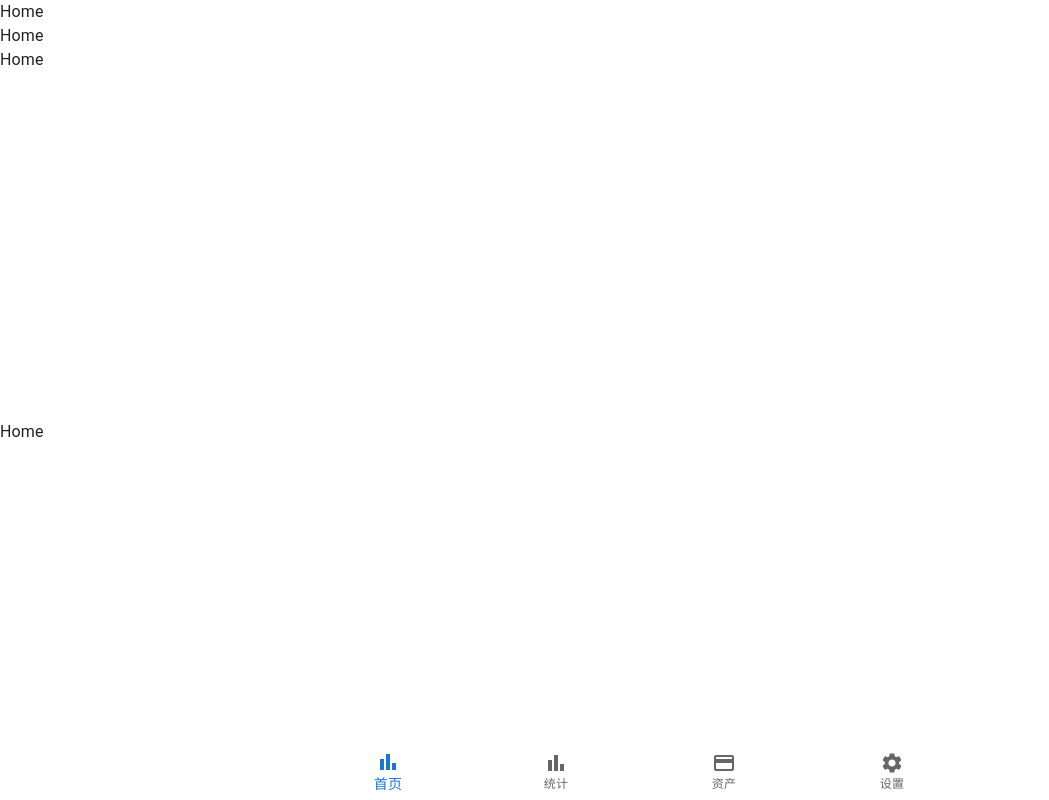
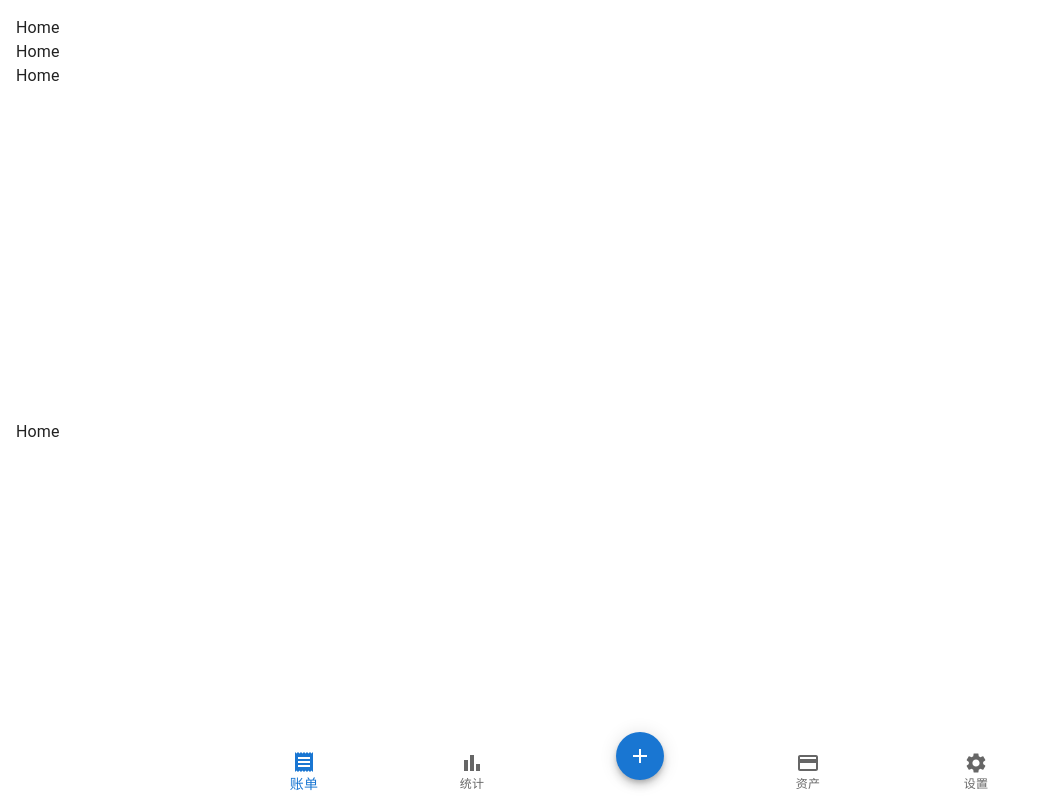
Before and after one commit to qianlifeng/xiaoji, a React (Vite) app: page /home in a window 1280 px wide. Shown: the whole page, without its empty margins (0-1049 px from the left). Built offline with nearby package versions, Linux system fonts and the light colour scheme.

Commit message:
Add fab button

```diff
--- a/src/App.tsx
+++ b/src/App.tsx
@@ -4,8 +4,8 @@ import Home from "./pages/Home"
 import Statistics from "./pages/Statistics"
 import Asset from "./pages/Asset"
 import Setting from "./pages/Setting"
-import { BottomNavigation, BottomNavigationAction, Box, createTheme, CssBaseline, ThemeProvider, useMediaQuery } from "@mui/material"
-import { BarChart, CreditCard, Settings } from "@mui/icons-material"
+import { BottomNavigation, BottomNavigationAction, Box, createTheme, CssBaseline, Fab, ThemeProvider, useMediaQuery } from "@mui/material"
+import { Add, BarChart, CreditCard, Receipt, Settings } from "@mui/icons-material"
 import { useMemo, useState } from "react"
 
 const router = createMemoryRouter([
@@ -48,7 +48,7 @@ export default function App(): ReactElement {
   return (
     <ThemeProvider theme={theme}>
       <CssBaseline />
-      <Box className="hide-scroll fixed bottom-[calc(56px+env(safe-area-inset-bottom))] left-0 right-0 top-0 overflow-auto">
+      <Box className="hide-scroll fixed bottom-[calc(56px+env(safe-area-inset-bottom))] left-0 right-0 top-0 overflow-auto p-4">
         <RouterProvider router={router} />
       </Box>
 
@@ -58,11 +58,27 @@ export default function App(): ReactElement {
           value={activeTab}
           onChange={(event, path: string) => {
             setActiveTab(path)
+            if (path === "add") {
+              alert("add")
+              return
+            }
+
             void router.navigate(`/${path}`)
           }}
         >
-          <BottomNavigationAction label="首页" icon={<BarChart />} value="home" />
+          <BottomNavigationAction label="账单" icon={<Receipt />} value="home" />
           <BottomNavigationAction label="统计" icon={<BarChart />} value="statistics" />
+          <BottomNavigationAction
+            disableRipple
+            label=""
+            showLabel={false}
+            icon={
+              <Fab color="primary" size="medium" className="!-mt-8">
+                <Add />
+              </Fab>
+            }
+            value="add"
+          />
           <BottomNavigationAction label="资产" icon={<CreditCard />} value="asset" />
           <BottomNavigationAction label="设置" icon={<Settings />} value="setting" />
         </BottomNavigation>
--- a/src/index.css
+++ b/src/index.css
@@ -29,7 +29,3 @@
 .hide-scroll::-webkit-scrollbar {
   display: none;
 }
-
-#root {
-  padding: env(safe-area-inset-top) env(safe-area-inset-right) env(safe-area-inset-bottom) env(safe-area-inset-left);
-}
--- a/src/pages/Home.tsx
+++ b/src/pages/Home.tsx
@@ -5,12 +5,12 @@ export default function Home(): ReactElement {
     <>
       <div>Home</div>
       <div>Home</div>
-			<div className='h-1/2'>Home</div>
-			<div className='h-1/2'>Home</div>
-			<div>Home</div>
-			<div>Home</div>
-			<div>Home</div>
-			<div>Home</div>
+      <div className="h-1/2">Home</div>
+      <div className="h-1/2">Home</div>
+      <div>HoHomeHomeHomeHomeHomeHomeHomeHomeHomeHomeHomeme</div>
+      <div>HomHomeHomeHomeHomeHomeHomeHomeHomeHomeHomeHomeHomee</div>
+      <div>HomHoHomeHomeHomeHomeHomeHomemeHomeHomeHomeHomeHomeHomeHomee</div>
+      <div>HomeHomeHomeHomeHomeHomeHomeHomeHomeHomeHomeHomeHomeHomeHomeHome</div>
     </>
   )
 }
```
Lines whose indentation alone changed are shown as unchanged.
